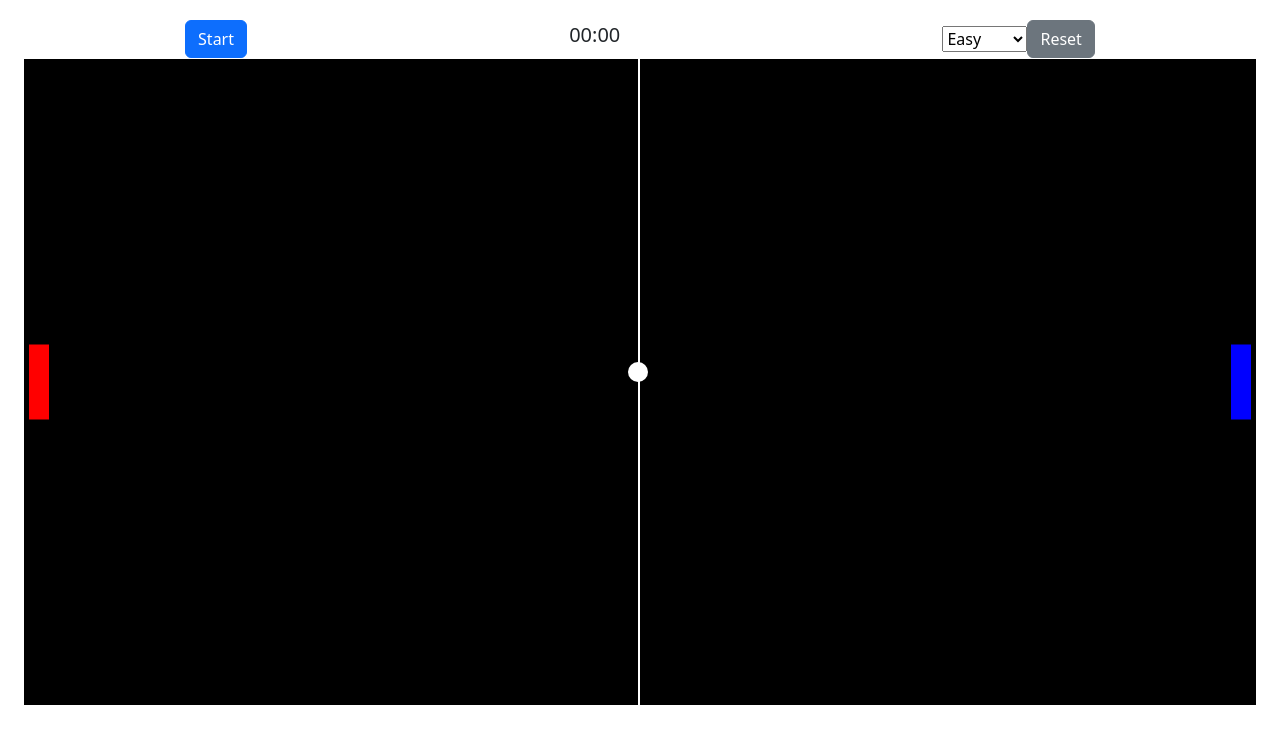
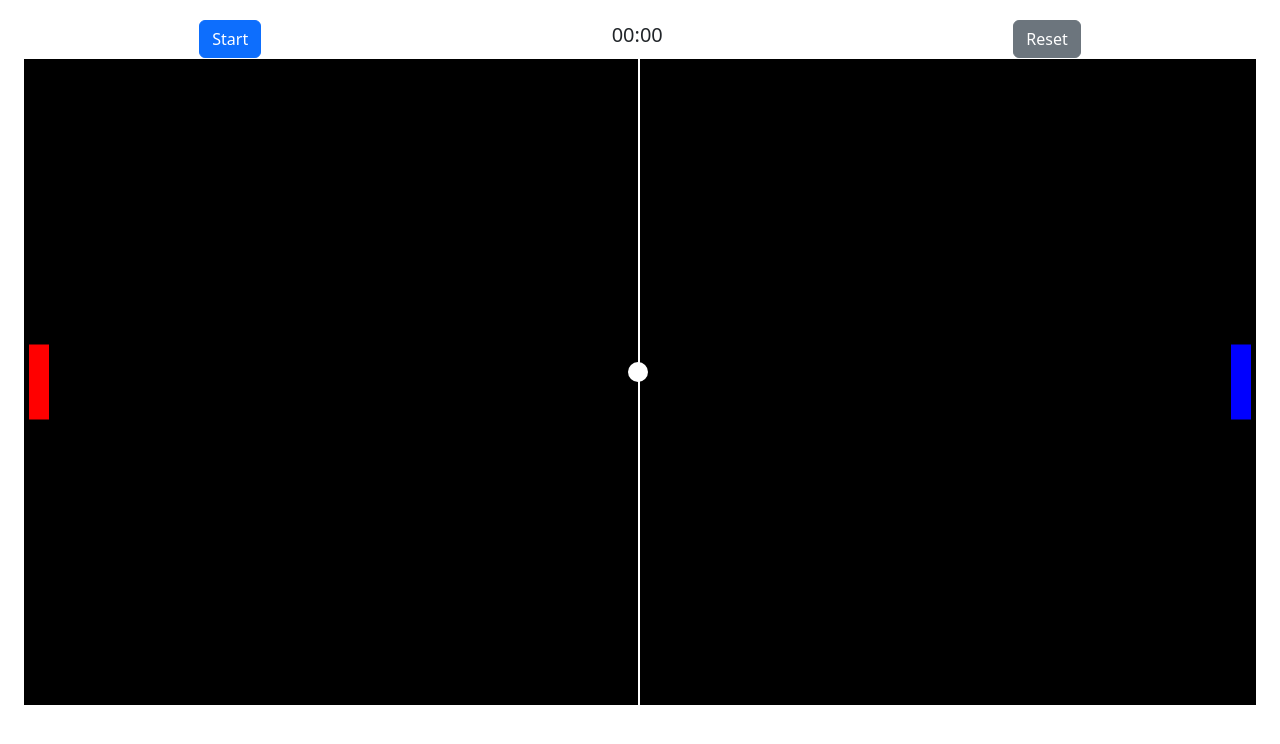
Before and after one commit to v-pat/canvas-hockey, a plain HTML site: page index.html in a window 1280 px wide. Both pictures are taken after a click on the button "Reset". Drawn offline with nearby package versions, Linux system fonts and the light colour scheme.

Commit message:
removed level selection

```diff
--- a/index.html
+++ b/index.html
@@ -43,14 +43,7 @@
     <div id="scorecard">
         <button class="btn btn-primary" id="startBtn" onclick="startGame()">Start</button>
         <h5 id="scorecount">00:00</h5>
-        <div class="d-flex align-items-center justify-content-around">
-            <select id="level" onchange="levelChange(event)">
-                <option value="easy">Easy</option>
-                <option value="medium">Medium</option>
-                <option value="hard">Hard</option>
-            </select>
-            <button class="btn btn-secondary" onclick="reset()">Reset</button>
-        </div>
+        <button class="btn btn-secondary" onclick="reset()">Reset</button>
     </div>
     <canvas id="canvas" height="0" width="0"></canvas>
     <script src="script.js"></script>
--- a/script.js
+++ b/script.js
@@ -8,7 +8,7 @@ var cx = (this.canvas.width / 2) - 2;
 var cy = (this.canvas.height / 2) - 10;
 var barWidth = 20;
 var barHeight = 75;
-var ballSpeed = 10;
+var ballSpeed = 1;
 var leftPadPosition={x:5,y:this.padsInitialY};
 var rightPadPosition={x:this.canvas.width - 25,y:this.padsInitialY};
 var lastGoalby = 'right';
@@ -250,21 +250,11 @@ function writeScore(scorer){
     clearInterval(this.intervalId);
 }
 function reset() {
+    const startBtn=document.getElementById('startBtn');
+    startBtn.disabled = false;
     this.gameStarted=false;
     this.setUpCanvas();
     clearInterval(this.intervalId);
     const scoreCard = document.getElementById('scorecount');
     scoreCard.innerHTML="00:00";
 }
-
-function levelChange(event){
-    if(event.target.value=='easy'){
-        this.ballSpeed=10;
-    }else if(event.target.value=='medium'){
-        this.ballSpeed=5;
-
-    }else if(event.target.value=='hard'){
-        this.ballSpeed=1;
-
-    }
-}
```
